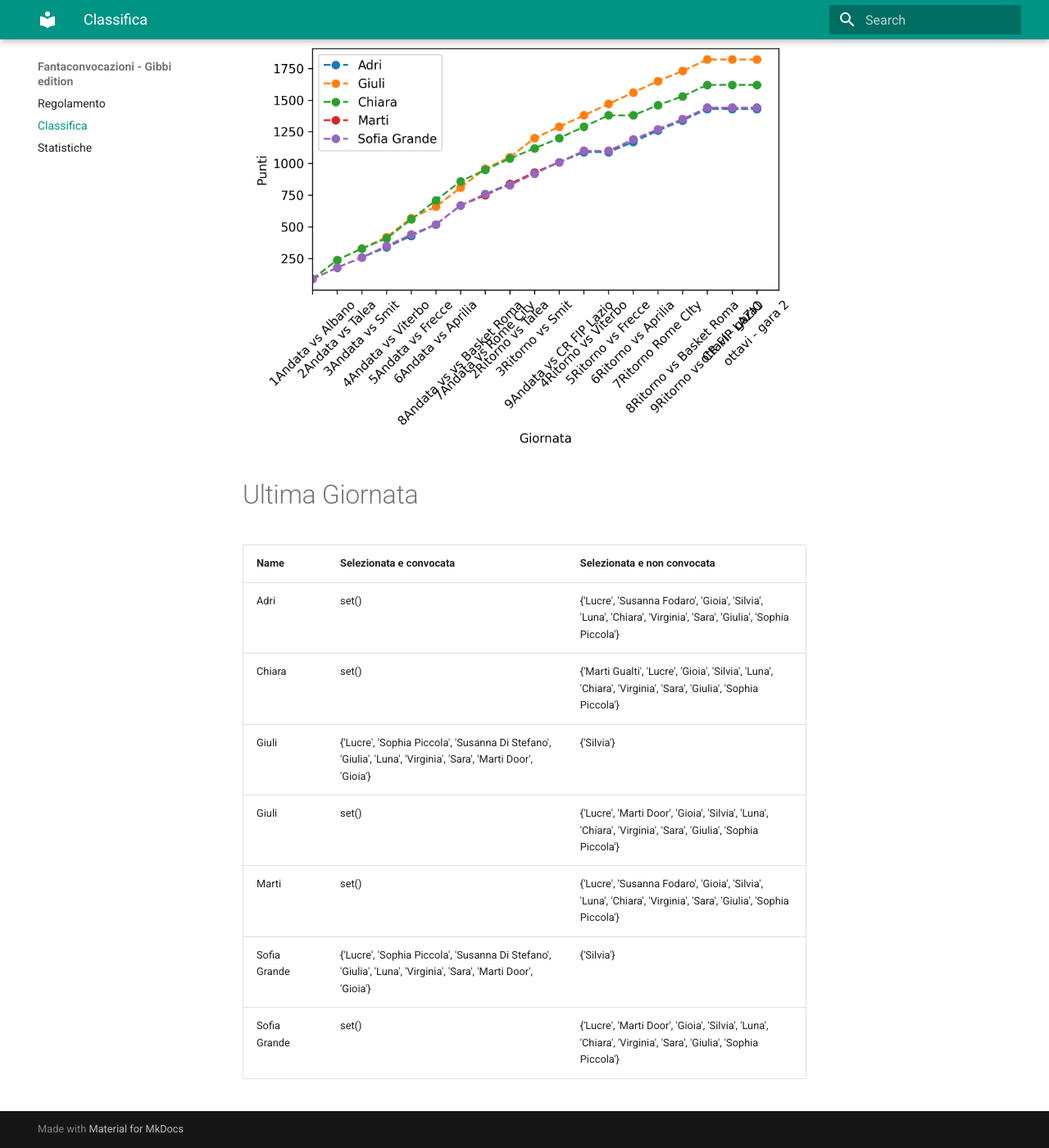
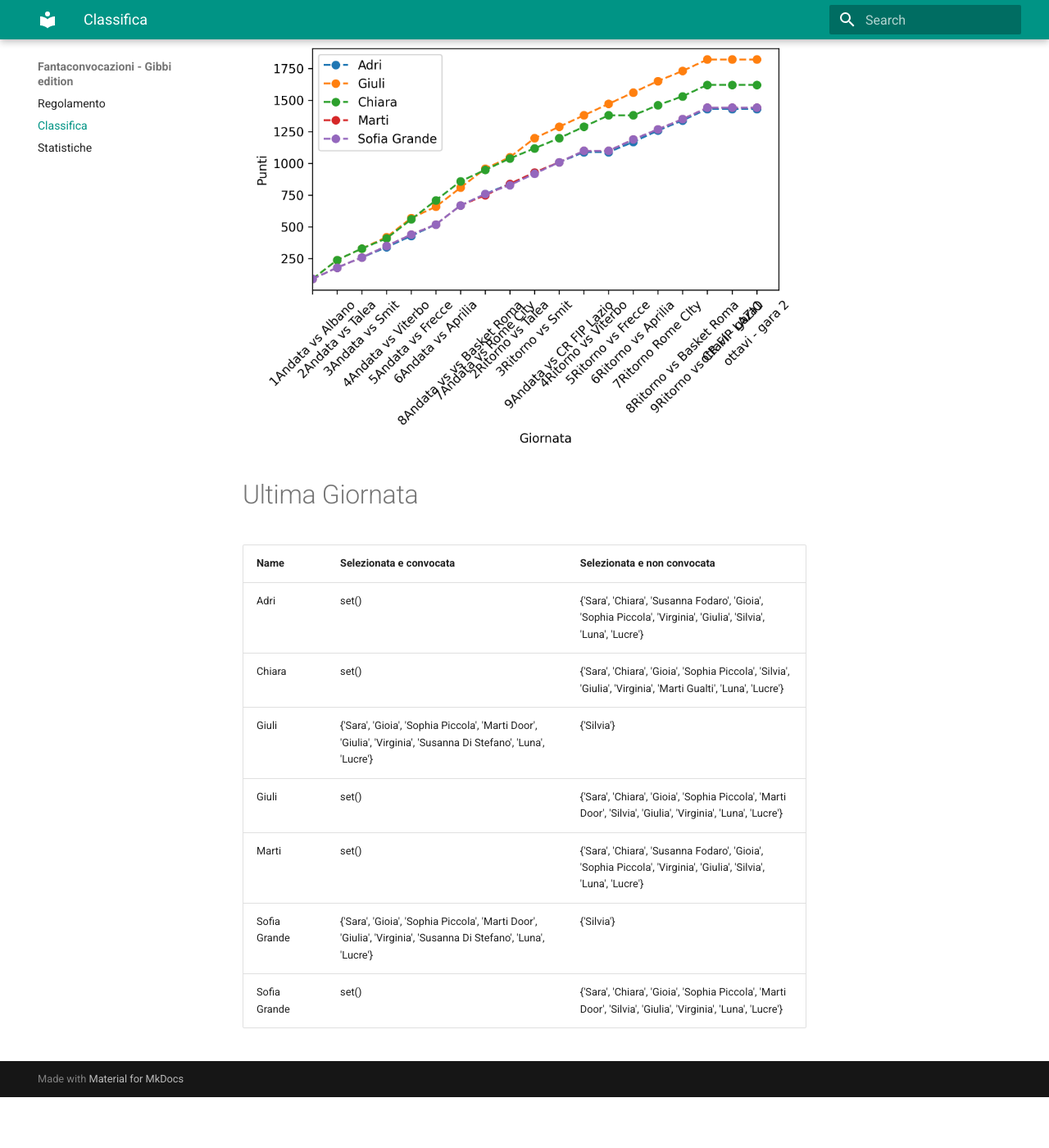
Before and after one commit to martinig94/fantagibbi, an MkDocs documentation site: the page built from docs/Classifica.md, in a window 1280 px wide and 1400 px high, scrolled down 565 px. Shown: the whole window at 82% size. Built offline with MkDocs 1.6.1 and Material for MkDocs 9.7.7, drawn with Linux system fonts in a browser that asks for light colours; after the commit the page ends 1903 px from its top, so only the background shows below that.

Commit message:
Auto-update from main.py

```diff
--- a/docs/Classifica.md
+++ b/docs/Classifica.md
@@ -18,11 +18,11 @@
 <!-- START_TABLE CORRECT -->
 | Name         | Selezionata e convocata                                                                                        | Selezionata e non convocata                                                                                      |
 |:-------------|:---------------------------------------------------------------------------------------------------------------|:-----------------------------------------------------------------------------------------------------------------|
-| Adri         | set()                                                                                                          | {'Lucre', 'Susanna Fodaro', 'Gioia', 'Silvia', 'Luna', 'Chiara', 'Virginia', 'Sara', 'Giulia', 'Sophia Piccola'} |
-| Chiara       | set()                                                                                                          | {'Marti Gualti', 'Lucre', 'Gioia', 'Silvia', 'Luna', 'Chiara', 'Virginia', 'Sara', 'Giulia', 'Sophia Piccola'}   |
-| Giuli        | {'Lucre', 'Sophia Piccola', 'Susanna Di Stefano', 'Giulia', 'Luna', 'Virginia', 'Sara', 'Marti Door', 'Gioia'} | {'Silvia'}                                                                                                       |
-| Giuli        | set()                                                                                                          | {'Lucre', 'Marti Door', 'Gioia', 'Silvia', 'Luna', 'Chiara', 'Virginia', 'Sara', 'Giulia', 'Sophia Piccola'}     |
-| Marti        | set()                                                                                                          | {'Lucre', 'Susanna Fodaro', 'Gioia', 'Silvia', 'Luna', 'Chiara', 'Virginia', 'Sara', 'Giulia', 'Sophia Piccola'} |
-| Sofia Grande | {'Lucre', 'Sophia Piccola', 'Susanna Di Stefano', 'Giulia', 'Luna', 'Virginia', 'Sara', 'Marti Door', 'Gioia'} | {'Silvia'}                                                                                                       |
-| Sofia Grande | set()                                                                                                          | {'Lucre', 'Marti Door', 'Gioia', 'Silvia', 'Luna', 'Chiara', 'Virginia', 'Sara', 'Giulia', 'Sophia Piccola'}     |
+| Adri         | set()                                                                                                          | {'Sara', 'Chiara', 'Susanna Fodaro', 'Gioia', 'Sophia Piccola', 'Virginia', 'Giulia', 'Silvia', 'Luna', 'Lucre'} |
+| Chiara       | set()                                                                                                          | {'Sara', 'Chiara', 'Gioia', 'Sophia Piccola', 'Silvia', 'Giulia', 'Virginia', 'Marti Gualti', 'Luna', 'Lucre'}   |
+| Giuli        | {'Sara', 'Gioia', 'Sophia Piccola', 'Marti Door', 'Giulia', 'Virginia', 'Susanna Di Stefano', 'Luna', 'Lucre'} | {'Silvia'}                                                                                                       |
+| Giuli        | set()                                                                                                          | {'Sara', 'Chiara', 'Gioia', 'Sophia Piccola', 'Marti Door', 'Silvia', 'Giulia', 'Virginia', 'Luna', 'Lucre'}     |
+| Marti        | set()                                                                                                          | {'Sara', 'Chiara', 'Susanna Fodaro', 'Gioia', 'Sophia Piccola', 'Virginia', 'Giulia', 'Silvia', 'Luna', 'Lucre'} |
+| Sofia Grande | {'Sara', 'Gioia', 'Sophia Piccola', 'Marti Door', 'Giulia', 'Virginia', 'Susanna Di Stefano', 'Luna', 'Lucre'} | {'Silvia'}                                                                                                       |
+| Sofia Grande | set()                                                                                                          | {'Sara', 'Chiara', 'Gioia', 'Sophia Piccola', 'Marti Door', 'Silvia', 'Giulia', 'Virginia', 'Luna', 'Lucre'}     |
 <!-- END_TABLE CORRECT -->
```
